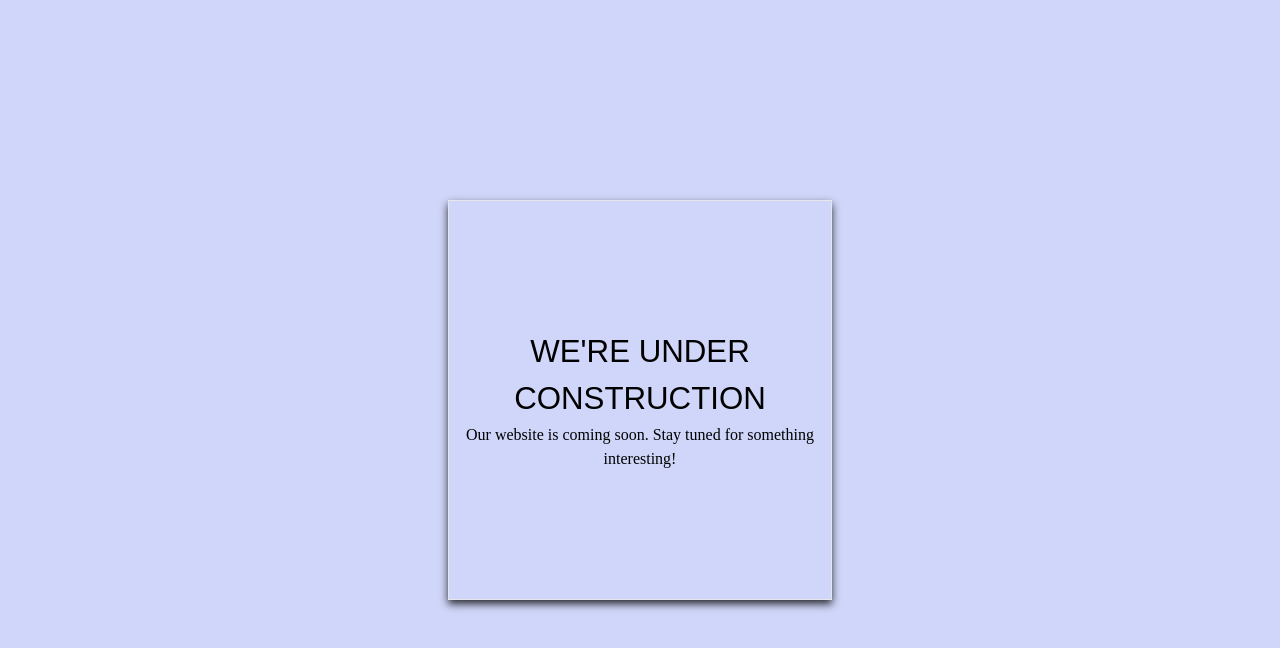
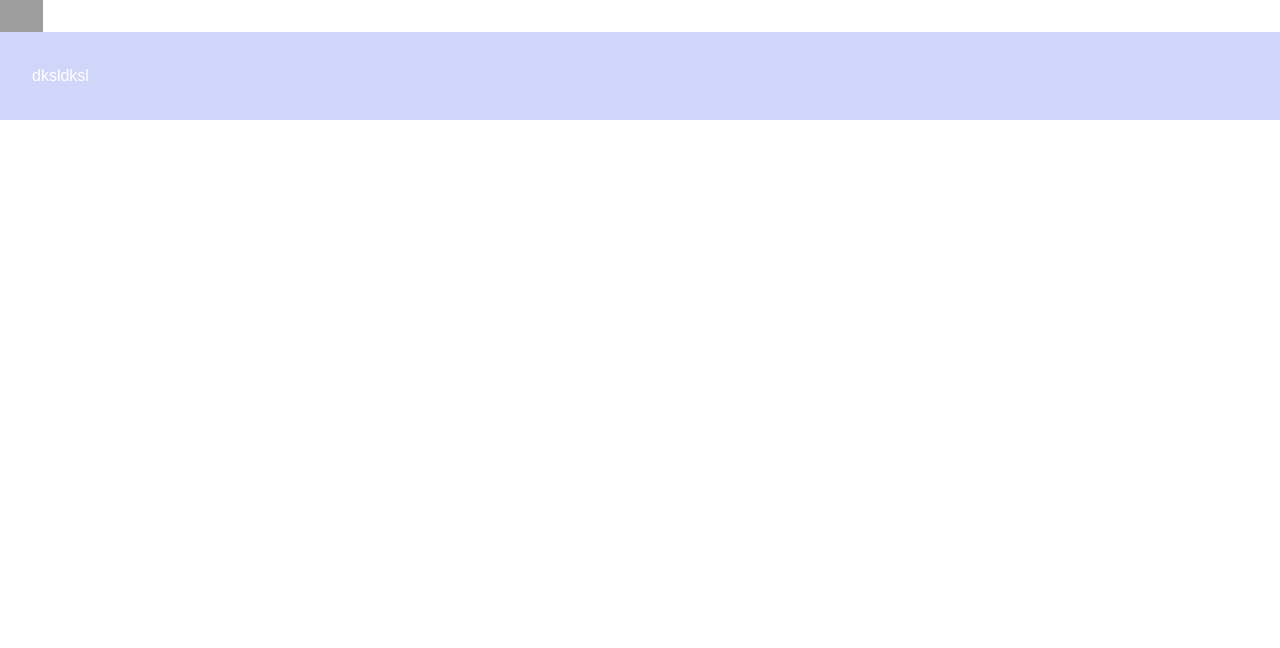
Before and after one commit to Kelvin-Ben/Kelvin-Ben.github.io, a React (Vite) app: page / in a window 1280 px wide. Shown: the top 648 px of the page. Built offline with nearby package versions, Linux system fonts and the light colour scheme; grey boxes are pictures that could not be loaded; a web font is replaced by a local one.

Commit message:
a branch to check later

```diff
--- a/package.json
+++ b/package.json
@@ -13,7 +13,8 @@
   },
   "dependencies": {
     "react": "^18.2.0",
-    "react-dom": "^18.2.0"
+    "react-dom": "^18.2.0",
+    "react-router-dom": "^6.23.1"
   },
   "devDependencies": {
     "@types/react": "^18.2.66",
--- a/src/App.jsx
+++ b/src/App.jsx
@@ -1,10 +1,22 @@
-import React from "react";
-import Attention from "./components/Attention";
+import { Route, createBrowserRouter, createRoutesFromElements, RouterProvider } from "react-router-dom";
+
+import Root from "./components/Root";
+import Home from "./components/Home/Home";
+import Projects from "./components/Projects/Projects";
+import About from "./components/About/About";
+import Contact from "./components/Contact/Contact";
+
+const router = createBrowserRouter(createRoutesFromElements(<Route path="/" element={<Root />}>
+  <Route path="/" element={<Home />} />
+  <Route path="/projects" element={<Projects />} />
+  <Route path="/about" element={<About />} />
+  <Route path="/contact" element={<Contact />} />
+</Route>))
 
 const App = () => {
   return (
-    <div className="w-full h-screen bg-customBlue flex justify-center">
-      <Attention />
+    <div className="w-full h-screen bg-customWhite">
+      <RouterProvider router={router}/>
     </div>
   );
 };
--- /dev/null
+++ b/src/components/About/About.jsx
@@ -0,0 +1,9 @@
+import React from 'react'
+
+const About = () => {
+  return (
+    <div>About</div>
+  )
+}
+
+export default About
--- /dev/null
+++ b/src/components/Contact/Contact.jsx
@@ -0,0 +1,9 @@
+import React from 'react'
+
+const Contact = () => {
+  return (
+    <div>Contact</div>
+  )
+}
+
+export default Contact
--- /dev/null
+++ b/src/components/Home/Hero/Hero.jsx
@@ -0,0 +1,14 @@
+import React from 'react'
+import Navigation from './Navigation'
+
+const Hero = () => {
+  return (
+    <div className='w-full h-[70%] bg-customDark text-customWhite'>
+      <div className='bg-customBlue p-[2rem]'>
+         dksldksl
+      </div>
+    </div>
+  )
+}
+
+export default Hero
--- /dev/null
+++ b/src/components/Home/Hero/Navigation.jsx
@@ -0,0 +1,15 @@
+import React from 'react'
+import { NavLink } from 'react-router-dom'
+
+const Navigation = () => {
+  return (
+    <div>
+      <img src="../../../dist/kelvin.png" alt="Kelvin Ben logo" className='max-h-[2rem]'/>
+      <ul>
+        <NavLink to='/' />
+      </ul>
+    </div>
+  )
+}
+
+export default Navigation
--- /dev/null
+++ b/src/components/Home/Home.jsx
@@ -0,0 +1,12 @@
+import React from 'react'
+import Hero from './Hero/Hero'
+
+const Home = () => {
+  return (
+    <div>
+      <Hero />
+    </div>
+  )
+}
+
+export default Home
--- /dev/null
+++ b/src/components/Projects/Projects.jsx
@@ -0,0 +1,9 @@
+import React from 'react'
+
+function Projects() {
+  return (
+    <div>Projects</div>
+  )
+}
+
+export default Projects
--- /dev/null
+++ b/src/components/Root.jsx
@@ -0,0 +1,14 @@
+// import React from 'react'
+import Navigation from './Home/Hero/Navigation'
+import { Outlet } from 'react-router-dom'
+
+const Root = () => {
+  return (
+    <main>
+      <Navigation />
+      <Outlet />
+    </main>
+  )
+}
+
+export default Root
--- a/tailwind.config.js
+++ b/tailwind.config.js
@@ -22,7 +22,7 @@ module.exports = {
         customWhite: "#fff",
         customGray: "#a0a1a8",
         customBlue: "#d0d6f9",
-        customDark: "#6c757d",
+        customDark: "#000000",
       },
       transformOrigin: {
         "top-left": "-50% -50%",
```
Also changed, not shown: 1 other file (tests, documents, lock files or other folders).
